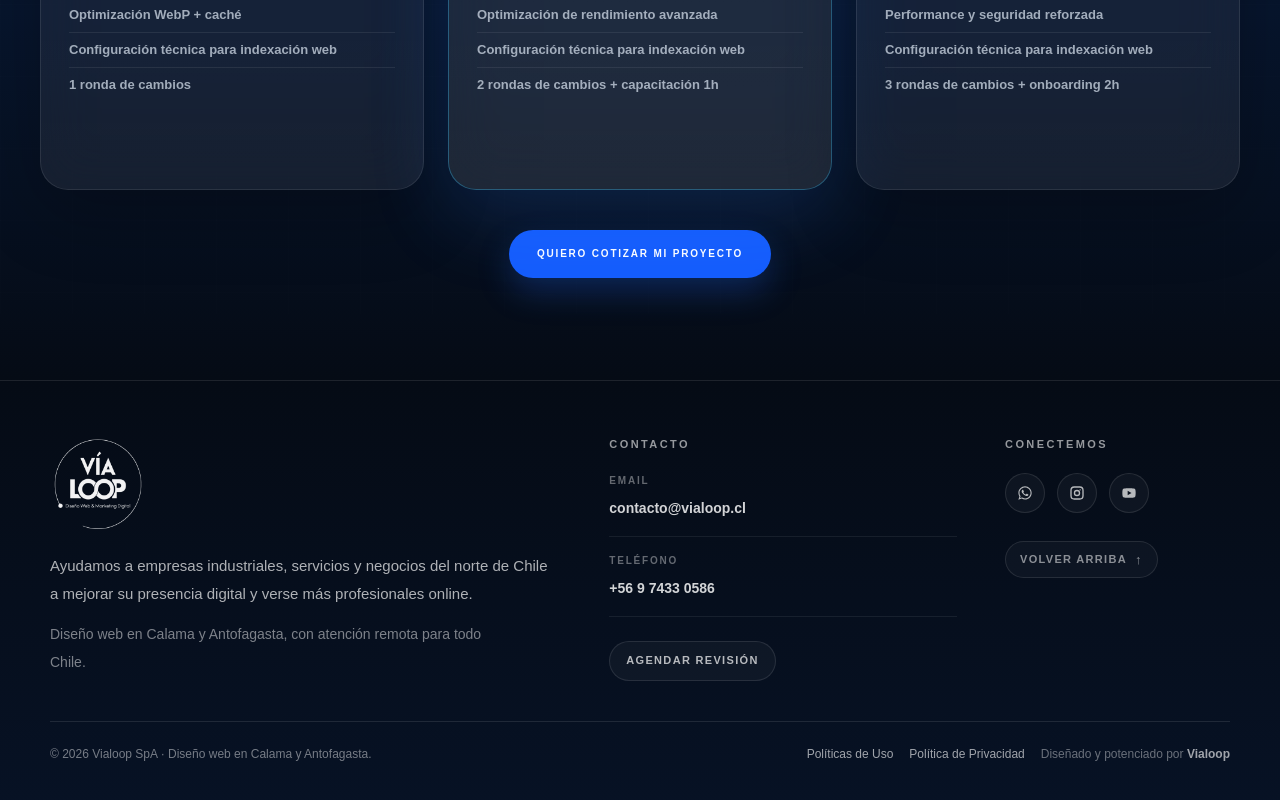
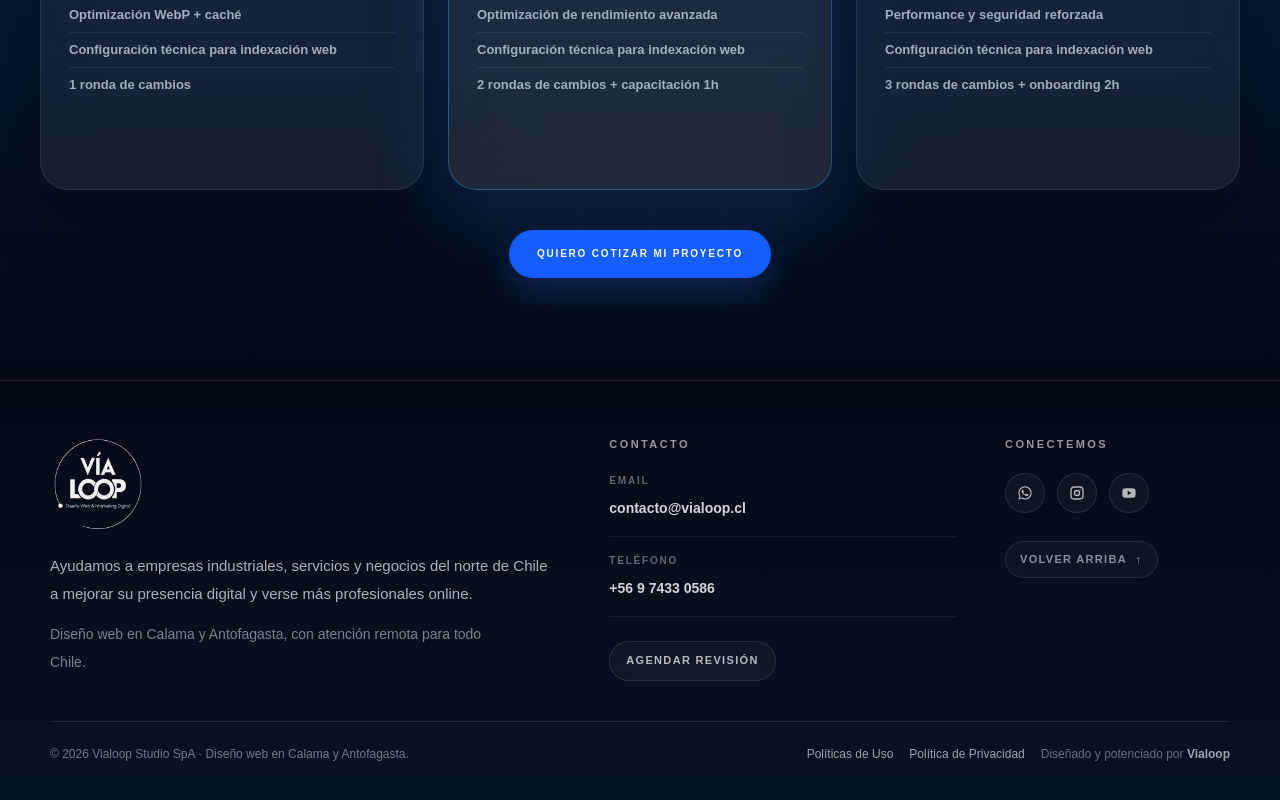
Before and after one commit to robertomanzomorales-beep/vialoop-next-app, a Next.js app: page / in a window 1280 px wide. Shown: the part 2725-3525 px from the top of the page. Built offline with nearby package versions, Linux system fonts and the light colour scheme.

Commit message:
Actualiza denominación comercial a Vialoop Studio SpA

```diff
--- a/components/Footer.tsx
+++ b/components/Footer.tsx
@@ -162,7 +162,7 @@ export default function Footer() {
       </div>
 
       <div className="mx-auto mt-10 flex max-w-[1180px] flex-col gap-3 border-t border-white/10 pt-5 text-[12px] leading-6 text-white/45 md:flex-row md:items-center md:justify-between">
-        <p>© 2026 Vialoop SpA · Diseño web en Calama y Antofagasta.</p>
+        <p>© 2026 Vialoop Studio SpA · Diseño web en Calama y Antofagasta.</p>
 
         <div className="flex flex-col gap-2 md:flex-row md:items-center md:gap-4">
           <Link
```
